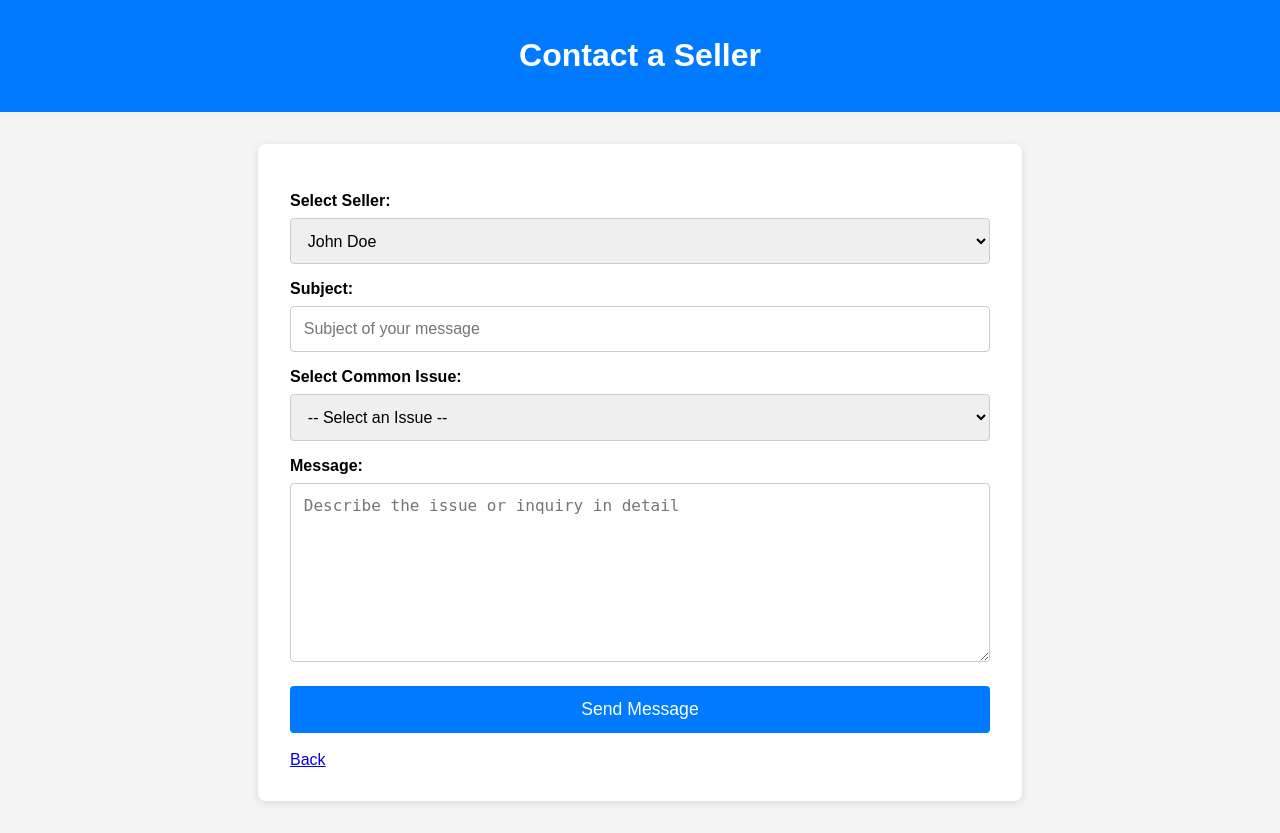
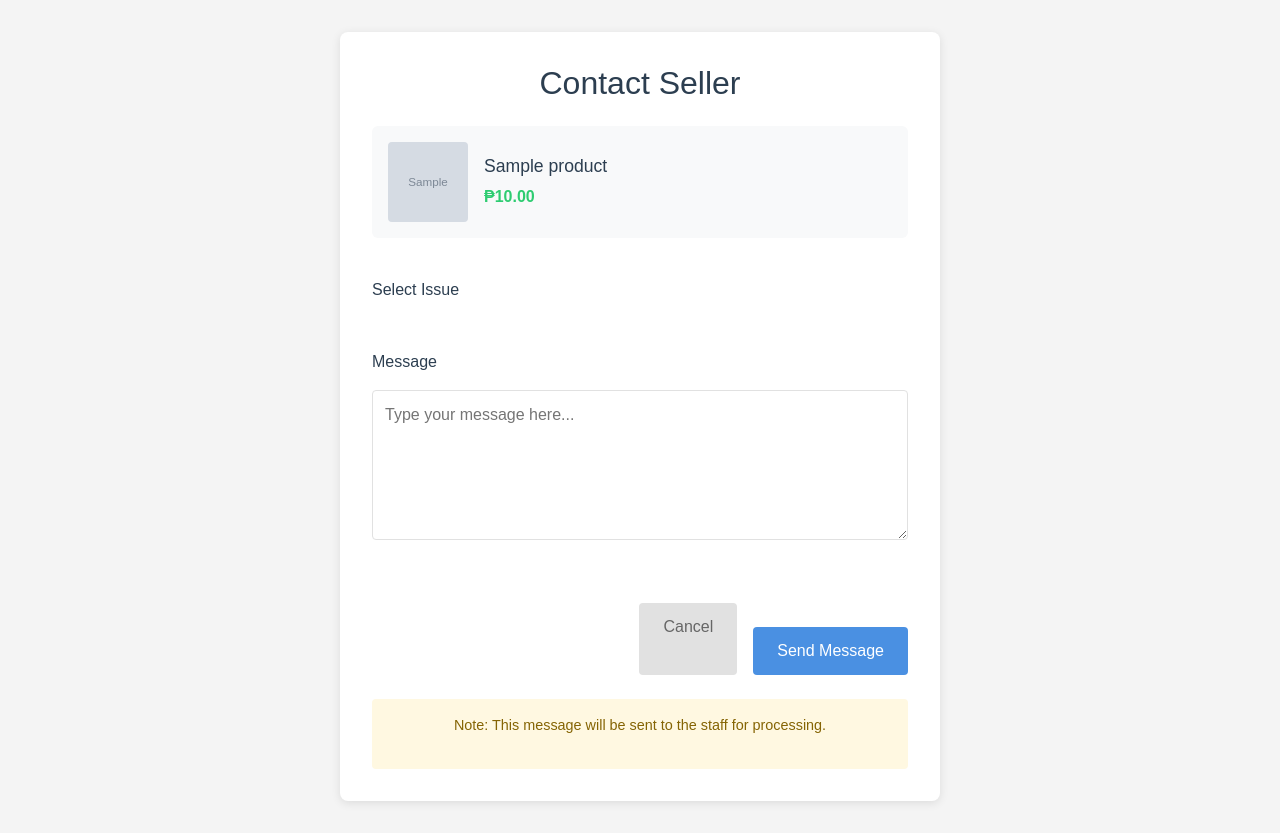
Before and after one commit to slim-rie/SadWebApp, a Flask app: template website/templates/contact_seller.html in a window 1280 px wide. Run offline with Flask 3, Linux system fonts and the light colour scheme; the template is opened without the code that fills it: values that come from a table or form of the project are taken from there, others are empty; tables that the repository leaves empty hold one stand-in row (values such as "Sample post"); grey boxes marked "Sample" are stand-in pictures; some libraries are stand-ins or nearby versions.

Commit message:
contact seller functionality

```diff
--- a/website/static/contact_seller.css
+++ b/website/static/contact_seller.css
@@ -64,3 +64,168 @@ button:hover {
 button:active {
   background-color: #004494;
 }
+
+.contact-form-container {
+    max-width: 600px;
+    margin: 2rem auto;
+    padding: 2rem;
+    background-color: #fff;
+    border-radius: 8px;
+    box-shadow: 0 2px 10px rgba(0, 0, 0, 0.1);
+}
+
+.contact-form-container h2 {
+    color: #2c3e50;
+    margin-bottom: 1.5rem;
+    text-align: center;
+}
+
+.product-info {
+    display: flex;
+    align-items: center;
+    padding: 1rem;
+    background-color: #f8f9fa;
+    border-radius: 6px;
+    margin-bottom: 1.5rem;
+}
+
+.product-image {
+    width: 80px;
+    height: 80px;
+    object-fit: cover;
+    border-radius: 4px;
+    margin-right: 1rem;
+}
+
+.product-details h3 {
+    margin: 0;
+    color: #2c3e50;
+    font-size: 1.1rem;
+}
+
+.product-details .price {
+    color: #2ecc71;
+    font-weight: bold;
+    margin: 0.5rem 0 0 0;
+}
+
+.form-group {
+    margin-bottom: 1.5rem;
+}
+
+.form-group label {
+    display: block;
+    margin-bottom: 0.5rem;
+    color: #2c3e50;
+    font-weight: 500;
+}
+
+.form-group input,
+.form-group textarea {
+    width: 100%;
+    padding: 0.75rem;
+    border: 1px solid #e1e1e1;
+    border-radius: 4px;
+    font-size: 1rem;
+    transition: border-color 0.3s ease;
+}
+
+.form-group input:focus,
+.form-group textarea:focus {
+    border-color: #4a90e2;
+    outline: none;
+    box-shadow: 0 0 0 2px rgba(74, 144, 226, 0.1);
+}
+
+.form-group textarea {
+    min-height: 150px;
+    resize: vertical;
+}
+
+.form-actions {
+    display: flex;
+    gap: 1rem;
+    justify-content: flex-end;
+    margin-top: 2rem;
+}
+
+.btn {
+    padding: 0.75rem 1.5rem;
+    border: none;
+    border-radius: 4px;
+    font-weight: 500;
+    cursor: pointer;
+    transition: all 0.3s ease;
+}
+
+.btn-cancel {
+    background-color: #e1e1e1;
+    color: #666;
+    text-decoration: none;
+}
+
+.btn-cancel:hover {
+    background-color: #d1d1d1;
+    text-decoration: none;
+    color: #666;
+}
+
+.btn-send {
+    background-color: #4a90e2;
+    color: white;
+}
+
+.btn-send:hover {
+    background-color: #357abd;
+    transform: translateY(-1px);
+}
+
+.note {
+    margin-top: 1.5rem;
+    padding: 1rem;
+    background-color: #fff8e1;
+    border-radius: 4px;
+    color: #856404;
+    font-size: 0.9rem;
+    text-align: center;
+}
+
+.issue-select {
+    width: 100%;
+    padding: 0.75rem;
+    border: 1px solid #e1e1e1;
+    border-radius: 4px;
+    font-size: 1rem;
+    transition: border-color 0.3s ease;
+    background-color: white;
+    cursor: pointer;
+}
+
+.issue-select:focus {
+    border-color: #4a90e2;
+    outline: none;
+    box-shadow: 0 0 0 2px rgba(74, 144, 226, 0.1);
+}
+
+.issue-select option {
+    padding: 0.5rem;
+}
+
+#other-issue-group {
+    margin-top: 1rem;
+}
+
+#other-issue {
+    width: 100%;
+    padding: 0.75rem;
+    border: 1px solid #e1e1e1;
+    border-radius: 4px;
+    font-size: 1rem;
+    transition: border-color 0.3s ease;
+}
+
+#other-issue:focus {
+    border-color: #4a90e2;
+    outline: none;
+    box-shadow: 0 0 0 2px rgba(74, 144, 226, 0.1);
+}
--- a/website/templates/contact_seller.html
+++ b/website/templates/contact_seller.html
@@ -1,86 +1,93 @@
-<!DOCTYPE html>
-<html lang="en">
-  <head>
-    <meta charset="UTF-8" />
-    <meta name="viewport" content="width=device-width, initial-scale=1.0" />
-    <title>Contact Seller</title>
-    <link
-      rel="stylesheet"
-      href="{{ url_for('static', filename='contact_seller.css') }}"
-    />
-  </head>
-  <body>
-    <!DOCTYPE html>
-    <html lang="en">
-      <head>
-        <meta charset="UTF-8" />
-        <meta name="viewport" content="width=device-width, initial-scale=1.0" />
-        <title>Contact Seller</title>
-        <link
-          rel="stylesheet"
-          href="{{ url_for('static', filename='contact_seller.css') }}"
-        />
-      </head>
-      <body>
-        <header>
-          <h1>Contact a Seller</h1>
-        </header>
-        <main>
-          <form
-            action="/send-message"
-            method="POST"
-            class="contact-seller-form"
-          >
-            <label for="seller">Select Seller:</label>
-            <select id="seller" name="seller" required>
-              <option value="john_doe">John Doe</option>
-              <option value="jane_smith">Jane Smith</option>
-              <option value="vendor_x">Vendor X</option>
+{% extends "auth_base.html" %}
+{% block title %}Contact Seller{% endblock %}
+
+{% block content %}
+<link rel="stylesheet" href="{{ url_for('static', filename='contact_seller.css') }}" />
+
+<div class="contact-form-container">
+    <h2>Contact Seller</h2>
+    <div class="product-info">
+        <img src="{{ product.image_url }}" alt="{{ product.name }}" class="product-image">
+        <div class="product-details">
+            <h3>{{ product.name }}</h3>
+            <p class="price">₱{{ "%.2f"|format(product.price) }}</p>
+        </div>
+    </div>
+
+    <form method="POST">
+        <div class="form-group">
+            <label for="issue">Select Issue</label>
+            {% if product.category == 'Sewing Machines' %}
+            <select id="issue" name="issue" class="issue-select" required>
+                <option value="">-- Select an Issue --</option>
+                <option value="machine-jamming">Machine Jamming</option>
+                <option value="noise-issues">Unusual Noise</option>
+                <option value="tension-problems">Thread Tension Problems</option>
+                <option value="speed-control">Speed Control Issues</option>
+                <option value="needle-breaking">Needle Breaking</option>
+                <option value="other">Other (Specify)</option>
             </select>
+            {% elif product.category == 'Sewing Parts' %}
+            <select id="issue" name="issue" class="issue-select" required>
+                <option value="">-- Select an Issue --</option>
+                <option value="compatibility">Part Compatibility</option>
+                <option value="installation">Installation Help</option>
+                <option value="defective">Defective Part</option>
+                <option value="specifications">Part Specifications</option>
+                <option value="replacement">Replacement Query</option>
+                <option value="other">Other (Specify)</option>
+            </select>
+            {% elif product.category == 'Fabric' %}
+            <select id="issue" name="issue" class="issue-select" required>
+                <option value="">-- Select an Issue --</option>
+                <option value="quality">Quality Concerns</option>
+                <option value="color-pattern">Color/Pattern Questions</option>
+                <option value="measurements">Fabric Measurements</option>
+                <option value="care-instructions">Care Instructions</option>
+                <option value="availability">Availability/Stock</option>
+                <option value="other">Other (Specify)</option>
+            </select>
+            {% endif %}
+        </div>
 
-            <label for="subject">Subject:</label>
-            <input
-              type="text"
-              id="subject"
-              name="subject"
-              placeholder="Subject of your message"
-              required
-            />
+        <div class="form-group" id="other-issue-group" style="display: none;">
+            <label for="other-issue">Specify Issue</label>
+            <input type="text" id="other-issue" name="other_issue"
+                   placeholder="Please describe your issue">
+        </div>
 
-            <label for="issue">Select Common Issue:</label>
-            <select id="issue" name="issue" required>
-              <option value="">-- Select an Issue --</option>
-              <option value="machine-jamming">Sewing Machine Jamming</option>
-              <option value="needle-breakage">Needle Breakage</option>
-              <option value="thread-tension">Thread Tension Problems</option>
-              <option value="foot-pedal-malfunction">
-                Foot Pedal Malfunction
-              </option>
-              <option value="balance-wheel-issues">
-                Balance Wheel Problems
-              </option>
-              <option value="part-incompatibility">
-                Parts Compatibility Issues
-              </option>
-              <option value="general-inquiry">Other General Inquiry</option>
-            </select>
+        <div class="form-group">
+            <label for="message">Message</label>
+            <textarea id="message" name="message" required
+                      placeholder="Type your message here..."></textarea>
+        </div>
 
-            <label for="message">Message:</label>
-            <textarea
-              id="message"
-              name="message"
-              rows="8"
-              placeholder="Describe the issue or inquiry in detail"
-              required
-            ></textarea>
+        <div class="form-actions">
+            <a href="{{ url_for('views.home') }}" class="btn btn-cancel">Cancel</a>
+            <button type="submit" class="btn btn-send">Send Message</button>
+        </div>
 
-            <button type="submit">Send Message</button><br>
-            <a href="{{url_for('views.home')}}">Back</a>
-          </form>
-        </main>
+        <div class="note">
+            <p>Note: This message will be sent to the staff for processing.</p>
+        </div>
+    </form>
+</div>
 
-      </body>
-    </html>
-    </main>
-  </body>
-</html>
+<script>
+document.addEventListener('DOMContentLoaded', function() {
+    const issueSelect = document.getElementById('issue');
+    const otherIssueGroup = document.getElementById('other-issue-group');
+    const otherIssueInput = document.getElementById('other-issue');
+
+    issueSelect.addEventListener('change', function() {
+        if (this.value === 'other') {
+            otherIssueGroup.style.display = 'block';
+            otherIssueInput.required = true;
+        } else {
+            otherIssueGroup.style.display = 'none';
+            otherIssueInput.required = false;
+        }
+    });
+});
+</script>
+{% endblock %}
```
Also changed, not shown: website/static/home.css (+21 -1 lines), website/templates/home.html (+1 -6 lines).
